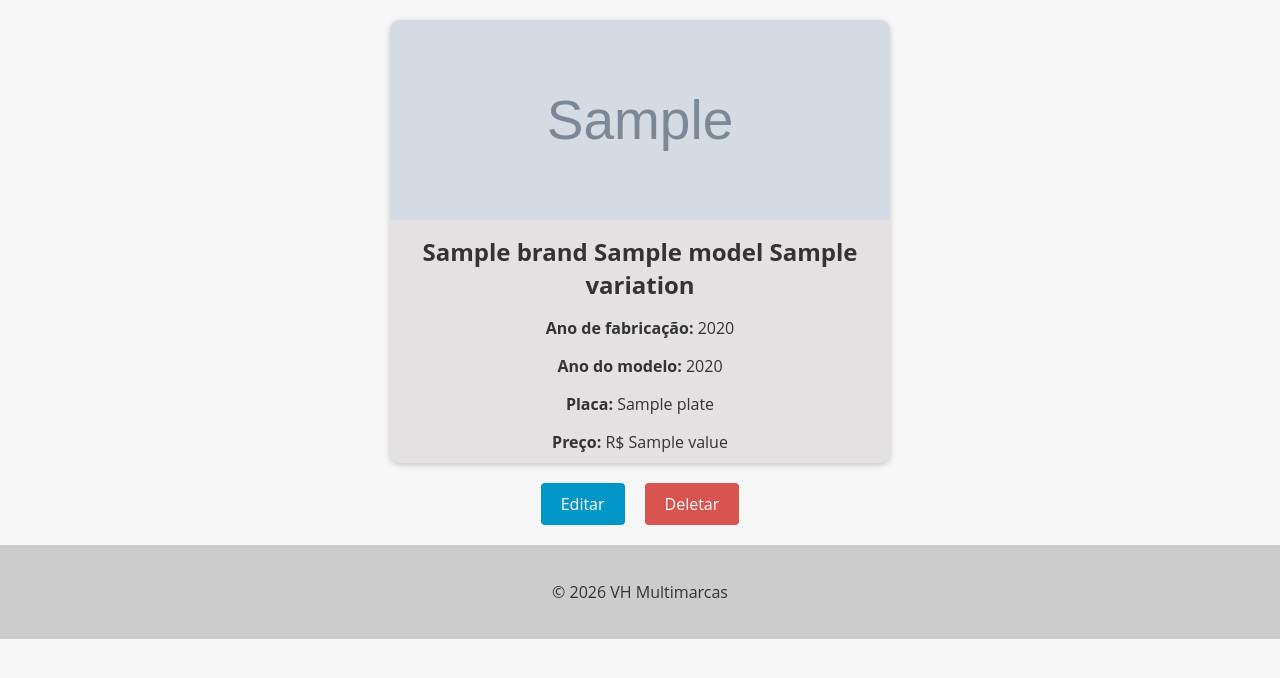
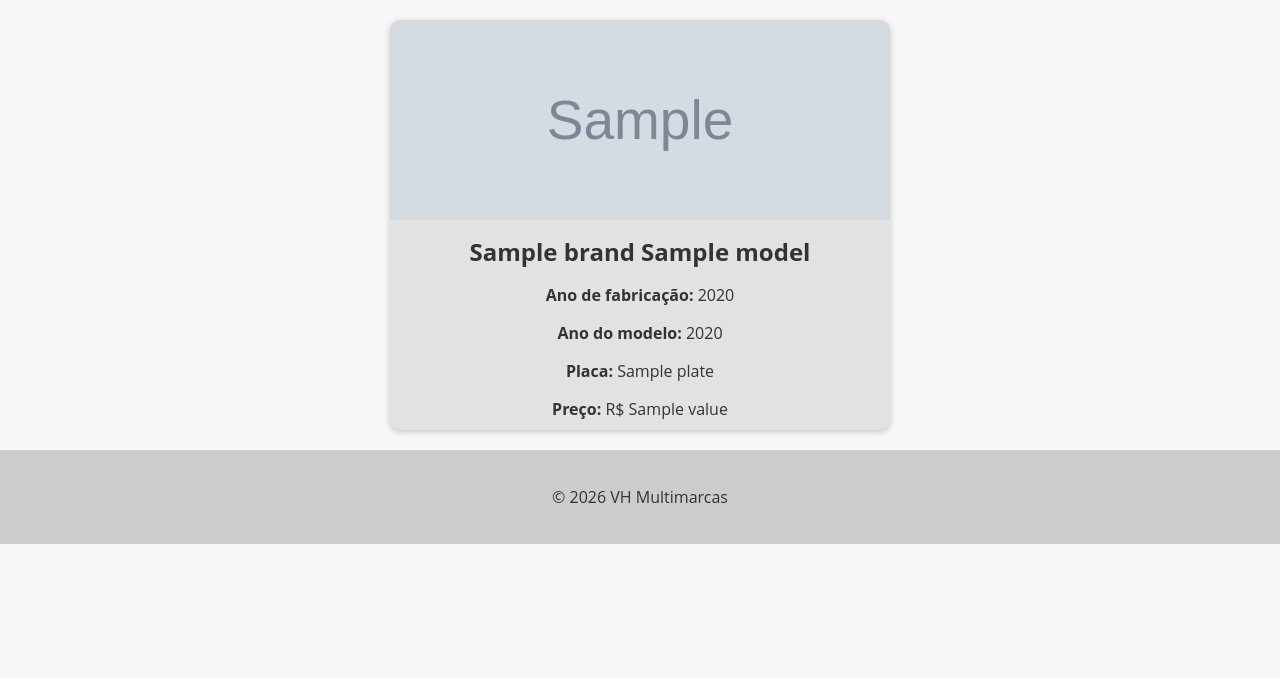
Before and after one commit to victorhugoatlas/bmw_showrrom, a Django app: template cars/templates/car_detail.html in a window 1280 px wide. Shown: the part 50-728 px from the top of the page. Run offline with Django 3.2, Linux system fonts and the light colour scheme; the template is opened without the code that fills it: most values are stand-ins (such as "Sample title", 1, 10 or a date in 2020); grey boxes marked "Sample" are stand-in pictures.

Commit message:
073 Ajustando os templates

```diff
--- a/cars/templates/car_detail.html
+++ b/cars/templates/car_detail.html
@@ -1,5 +1,3 @@
-<!-- \cars\templates\car_detail.html -->
-
 {% extends "base.html" %}
 
 {% block content %}
@@ -82,15 +80,17 @@
     }
   </style>
   <div class="car-card">
-      <img src="{{ object.photo.url }}" alt="{{ object.model }} - {{ object.brand }} - {{ car.variation }}">
-      <h2>{{ object.brand }} {{ object.model }} {{ car.variation }}</h2>
+      <img src="{{ object.photo.url }}" alt="{{ object.model }} - {{ object.brand }}">
+      <h2>{{ object.brand }} {{ object.model }}</h2>
       <p><strong>Ano de fabricação:</strong> {{ object.factory_year }}</p>
       <p><strong>Ano do modelo:</strong> {{ object.model_year }}</p>
       <p><strong>Placa:</strong> {{ object.plate }}</p>
       <p><strong>Preço:</strong> R$ {{ object.value }}</p>
   </div>
-  <div class="buttons-container">
-    <a href="{% url 'car_update' pk=object.pk %}" class="btn btn-primary">Editar</a>
-    <a href="{% url 'car_delete' pk=object.pk %}" class="btn btn-danger">Deletar</a>
-  </div>
+  {% if user.is_authenticated %}
+    <div class="buttons-container">
+      <a href="{% url 'car_update' pk=object.pk %}" class="btn btn-primary">Editar</a>
+      <a href="{% url 'car_delete' pk=object.pk %}" class="btn btn-danger">Deletar</a>
+    </div>
+  {% endif %}
 {% endblock %}
```
Also changed, not shown: media/cars/bovensiepen-zagato-gt.png (added).
